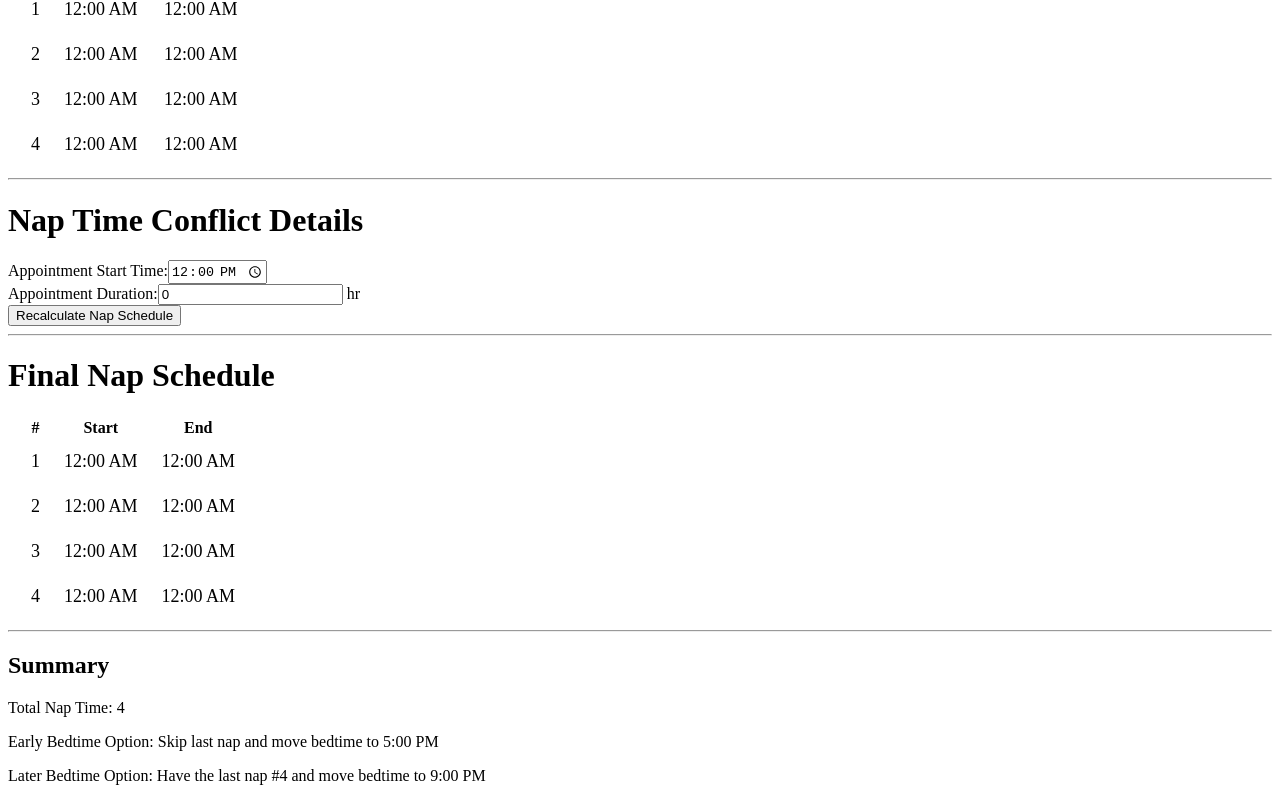
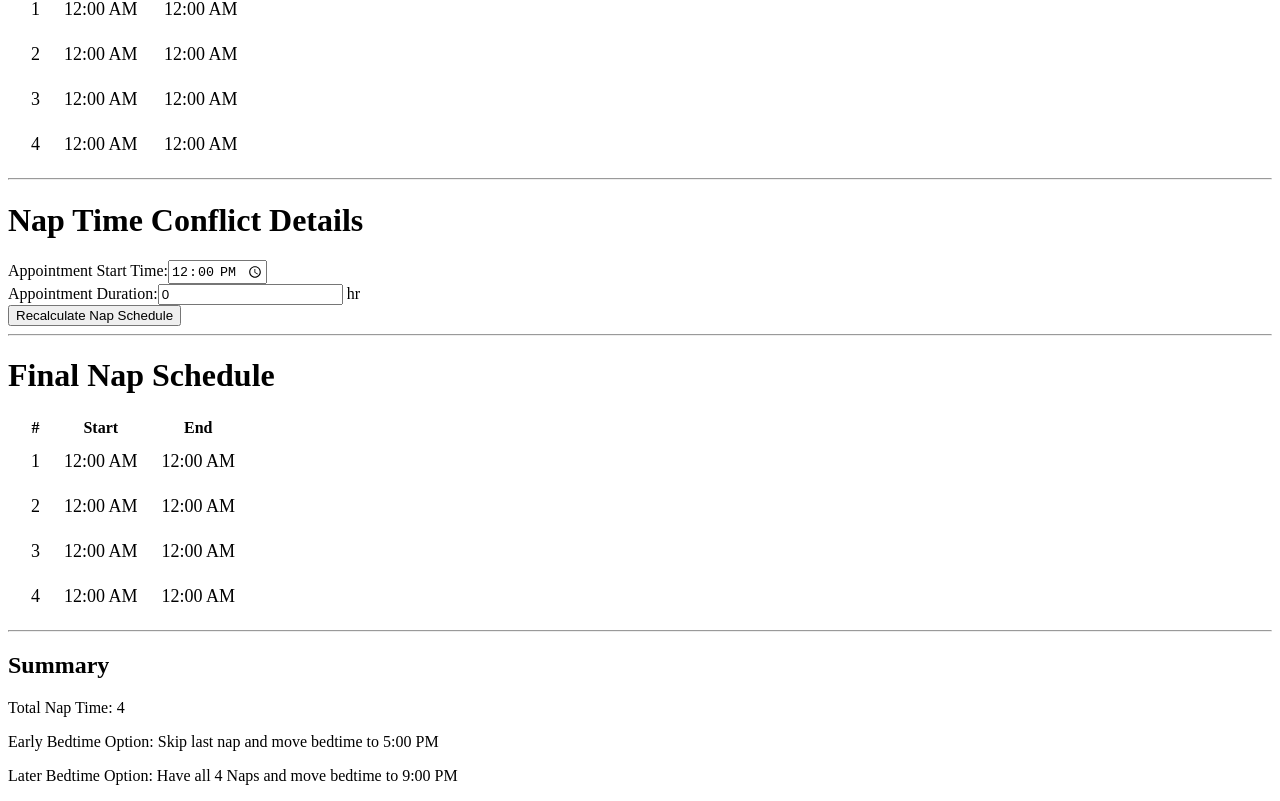
Before and after one commit to hannaohandrews/parent_math, a React (Vite) app: page / in a window 1280 px wide. Shown: the part 799-1600 px from the top of the page. Built offline with nearby package versions, Linux system fonts and the light colour scheme.

Commit message:
fixing Summary wordings

```diff
--- a/src/components/Summary.jsx
+++ b/src/components/Summary.jsx
@@ -80,7 +80,7 @@ export default function Summary({ napTimes, endOfNapTimes, bedTime }) {
 				{earlyBedTimeFinal}
 			</p>
 			<p>
-				Later Bedtime Option: Have the last nap #{finalNapTimes.length} and move
+				Later Bedtime Option: Have all {finalNapTimes.length} Naps and move
 				bedtime to {laterBedTimeFinal}
 			</p>
 		</>
```
